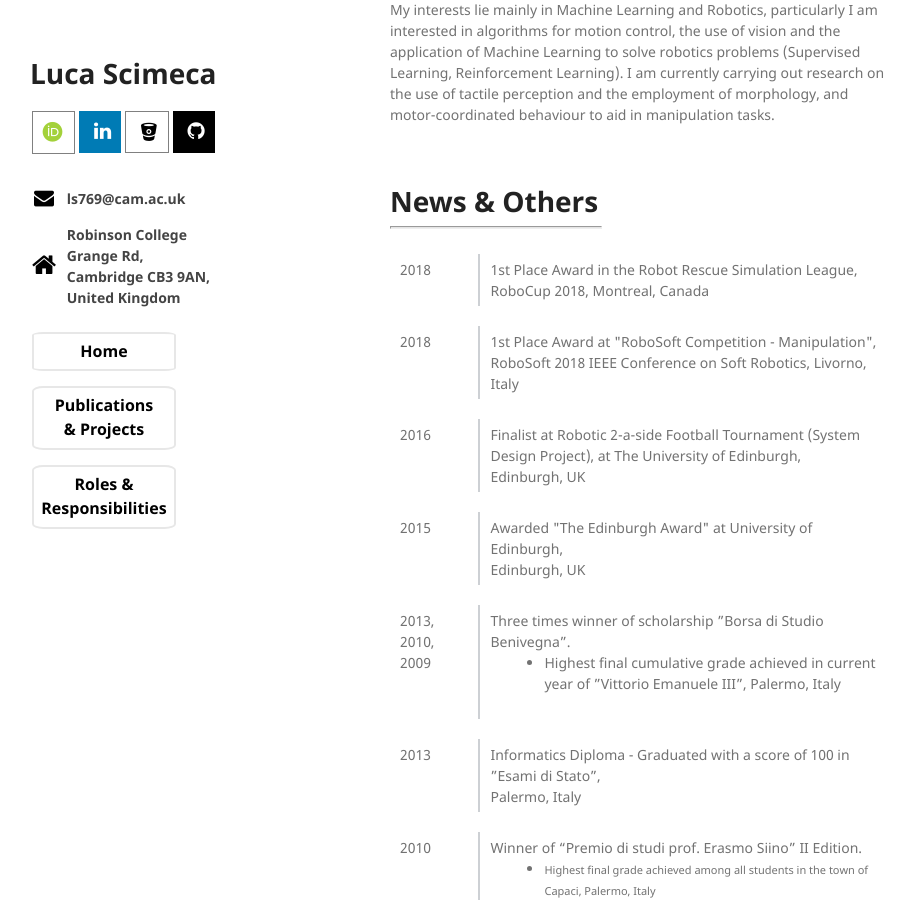
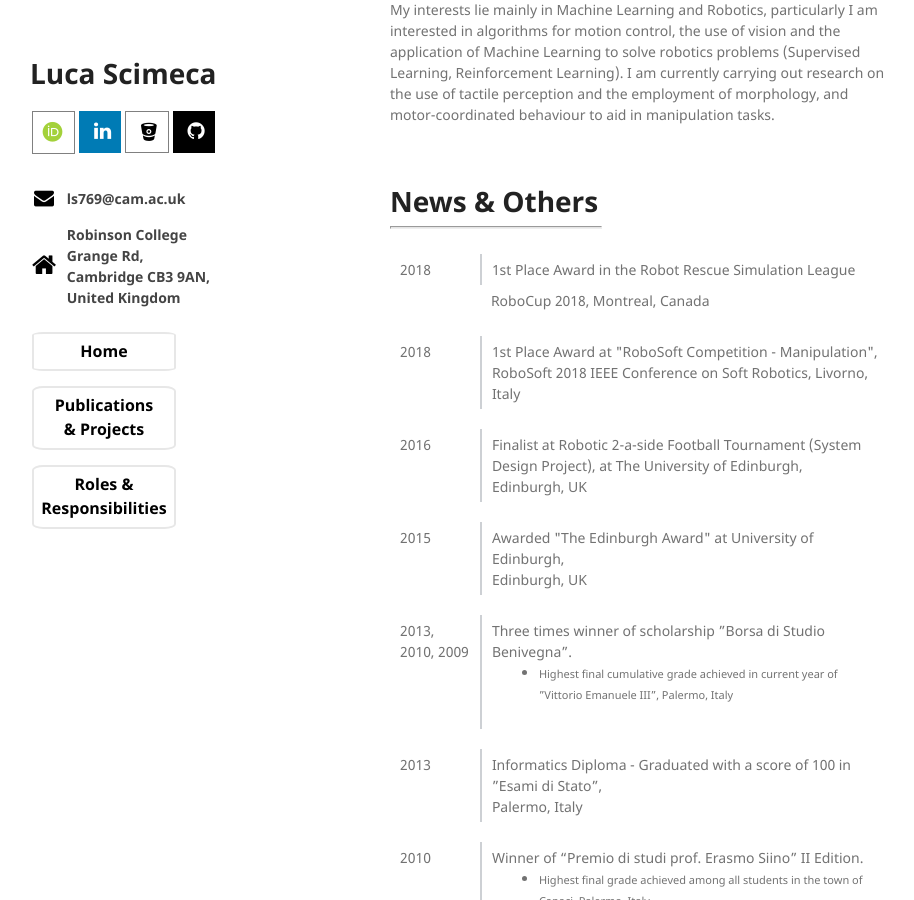
Before and after one commit to lucascimeca/lucascimeca.github.io, a Jekyll site: the page built from index.md, in a window 1280 px wide and 900 px high, scrolled down 1012 px. Shown: the whole window, without its empty margins (180-1094 px from the left). Built offline with Jekyll 4.4.1, drawn with Linux system fonts in a browser that asks for light colours; nearby versions of some CDN libraries; some web fonts are replaced; the repository's description, which GitHub fills in, is left out.

Commit message:
Update index.md

```diff
--- a/index.md
+++ b/index.md
@@ -4,7 +4,7 @@ layout: default
 
 <link rel="stylesheet" href="{{ '/assets/css/style.css?v=' | append: site.github.build_revision | relative_url }}">
 
-<p id="-intro_img" style="padding-top: 20px; padding-left: 4em">
+<p id="-intro_img" style="padding-top: 20px; padding-left: 5em">
   <img src="/docs/Luca Scimeca - Photo.JPG" align="center" height="318" width="300">
 </p>
 
@@ -34,8 +34,8 @@ My interests lie mainly in Machine Learning and Robotics, particularly I am inte
 <table width="800">
   <tr>
     <td style="border-right: 2px solid #cdd0d4; vertical-align:top; text-align=right"> 2018 </td>
-    <td> 1st Place Award in the Robot Rescue Simulation League, <br/>RoboCup 2018, Montreal, Canada </td>
-  </tr>
+    <td> 1st Place Award in the Robot Rescue Simulation League </td>
+  </tr><tr><td></td><td> RoboCup 2018, Montreal, Canada </td></tr>
   <tr><td></td></tr>
   <tr><td></td></tr>
   <tr>
@@ -60,8 +60,8 @@ Edinburgh, <br/>Edinburgh, UK </td>
   <tr>
     <td style="border-right: 2px solid #cdd0d4; vertical-align:top; text-align=right"> 2013, 2010, 2009 </td>
     <td> Three times winner of scholarship ”Borsa di Studio Benivegna”.
-      <ul style="list-style-type:disc; margin-left:1em">
-        <li>Highest final cumulative grade achieved in current year of ”Vittorio Emanuele III”, Palermo, Italy</li>
+      <ul style="list-style-type:disc; margin-left:.5em">
+        <li><small>Highest final cumulative grade achieved in current year of ”Vittorio Emanuele III”, Palermo, Italy</small></li>
       </ul>
     </td>
   </tr>
@@ -76,7 +76,7 @@ Edinburgh, <br/>Edinburgh, UK </td>
   <tr>
     <td style="border-right: 2px solid #cdd0d4; vertical-align:top; text-align=right"> 2010 </td>
     <td> Winner of “Premio di studi prof. Erasmo Siino” II Edition. <br/>
-      <ul style="list-style-type:disc; margin-left:1em">
+      <ul style="list-style-type:disc; margin-left:.5em">
       <li><small>Highest final grade achieved among all students in the town of Capaci, Palermo, Italy</small></li>
       </ul>
     </td>
```
